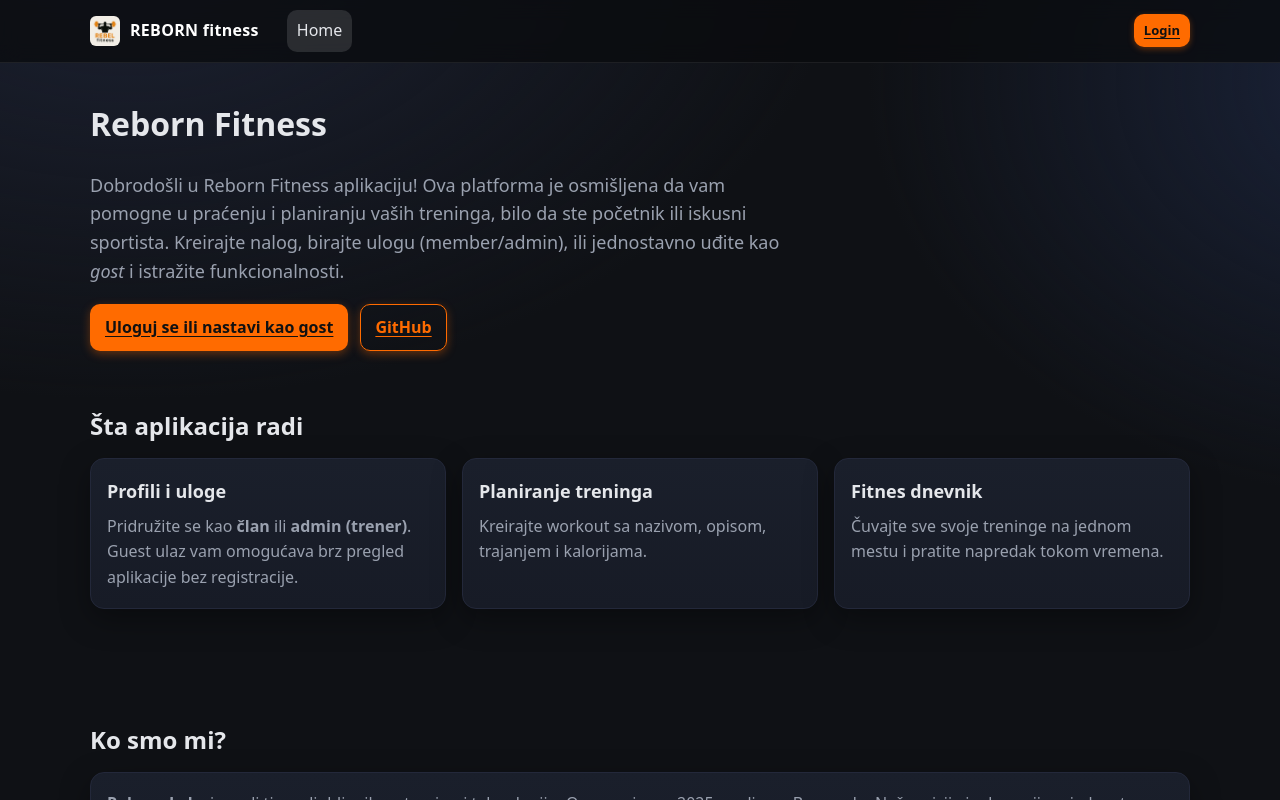
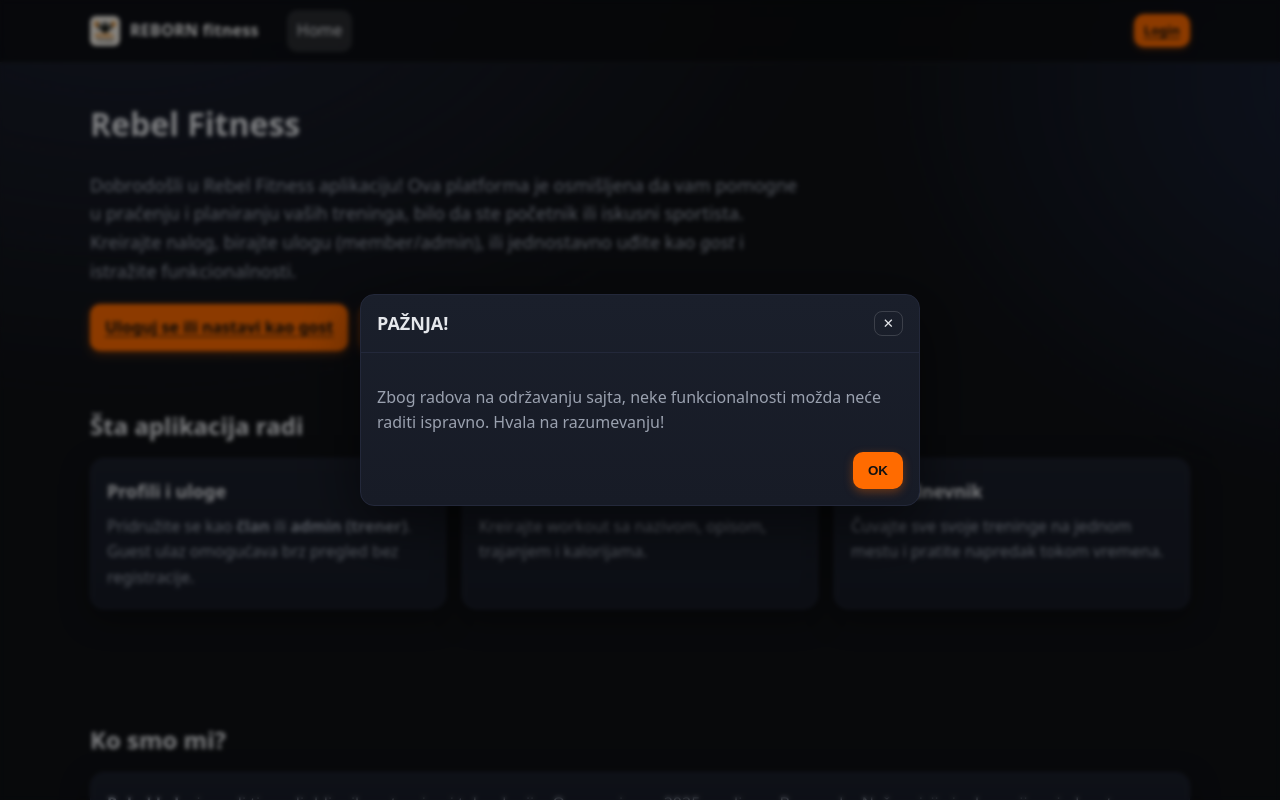
Before and after one commit to elab-development/internet-tehnologije-2024-projekat-fitnesswebapp_20210129_20210288, a React (Vite) app in the folder Domaci2/fitness-frontend/: page / in a window 1280 px wide. Shown: the top 800 px of the page. Built offline with nearby package versions, Linux system fonts and the light colour scheme.

Commit message:
Dodat modal pri ulasku na stranicu, omoguceno nekoliko endpointova, bugfix u logici navbara. Dodat logo u browser karticu

```diff
--- a/Domaci2/fitness-frontend/index.html
+++ b/Domaci2/fitness-frontend/index.html
@@ -1,10 +1,15 @@
 <!doctype html>
-<html lang="en">
+<html lang="sr">
   <head>
     <meta charset="UTF-8" />
-    <link rel="icon" type="image/svg+xml" href="/vite.svg" />
     <meta name="viewport" content="width=device-width, initial-scale=1.0" />
-    <title>fitness-frontend</title>
+
+    <title>REBEL Fitness</title>
+
+    <!-- Favicon iz public/ (cache-busting ?v=2 je opcionalan) -->
+    <link rel="icon" type="image/png" href="/logo.png?v=2" />
+    <link rel="apple-touch-icon" href="/logo.png?v=2" />
+    <meta name="theme-color" content="#ff6b00" />
   </head>
   <body>
     <div id="root"></div>
--- a/Domaci2/fitness-frontend/src/components/NavBar.jsx
+++ b/Domaci2/fitness-frontend/src/components/NavBar.jsx
@@ -1,61 +1,61 @@
-// src/components/NavBar.jsx
-import { NavLink, Link } from "react-router-dom";
+import { NavLink, Link, useNavigate } from "react-router-dom";
+import { useAuth } from "../context/AuthContext";
 import logo from "../assets/logo.png";
-import { getToken, getUser, isMemberOrAdmin, logoutToLogin } from "../utils/auth";
 
+/**
+ * NavBar:
+ * - čita token i user iz globalnog AuthContext-a, ne iz localStorage helpera
+ * - prikazuje ime (i ulogu) nakon logovanja bez reload-a
+ * - logout -> vrati na Home
+ */
 export default function NavBar() {
-  const token = getToken();
-  const user = getUser();
+  const nav = useNavigate();
+  const { token, user, logout } = useAuth();
 
   return (
     <header className="navbar">
       <div className="container nav-inner">
-        {/* brand + logo */}
+        {/* LOGO I NAZIV */}
         <Link to="/" className="brand">
-          <img src={logo} alt="Reborn Fitness" className="brand-logo" />
+          <img src={logo} alt="Rebel Fitness" className="brand-logo" />
           <span className="brand-text">REBORN fitness</span>
         </Link>
 
-        {/* glavna navigacija */}
+        {/* GLAVNI DUGMICI */}
         <nav className="nav-links">
-          <NavLink
-            to="/"
-            className={({ isActive }) => "nav-link" + (isActive ? " is-active" : "")}
-          >
+          <NavLink to="/" className={({ isActive }) => "nav-link" + (isActive ? " is-active" : "")}>
             Home
           </NavLink>
 
           {token && (
-            <NavLink
-              to="/profile"
-              className={({ isActive }) => "nav-link" + (isActive ? " is-active" : "")}
-            >
+            <NavLink to="/profile" className={({ isActive }) => "nav-link" + (isActive ? " is-active" : "")}>
               Profile
             </NavLink>
           )}
 
-          {token && isMemberOrAdmin() && (
-            <NavLink
-              to="/workouts/new"
-              className={({ isActive }) => "nav-link" + (isActive ? " is-active" : "")}
-            >
+          {token && (user?.role === "member" || user?.role === "admin") && (
+            <NavLink to="/workouts/new" className={({ isActive }) => "nav-link" + (isActive ? " is-active" : "")}>
               Add Workout
             </NavLink>
           )}
         </nav>
 
-        {/* desna strana: login / user + logout */}
+        {/* desno: login / user + logout */}
         <div className="nav-right">
           {!token ? (
-            <Link to="/login" className="btn btn-small">
-              Login
-            </Link>
+            <Link to="/login" className="btn btn-small">Login</Link>
           ) : (
             <>
               <span className="user-pill">
-                {user?.name || "User"} <span className="role">({user?.role})</span>
+                {user?.name ?? "User"} <span className="role">({user?.role})</span>
               </span>
-              <button className="btn btn-ghost btn-small" onClick={logoutToLogin}>
+              <button
+                className="btn-ghost btn-small"
+                onClick={async () => {
+                  await logout();
+                  nav("/");
+                }}
+              >
                 Logout
               </button>
             </>
--- a/Domaci2/fitness-frontend/src/components/ui/Modal.jsx
+++ b/Domaci2/fitness-frontend/src/components/ui/Modal.jsx
@@ -1,16 +1,13 @@
-// Skelet za modal
-// TRENUTNO NIJE U UPOTREBI
-
 export default function Modal({ open, title, children, onClose }) {
   if (!open) return null;
   return (
-    <div className="fixed inset-0 z-50 grid place-items-center bg-black/40">
-      <div className="w-[min(520px,95vw)] rounded-xl bg-white p-5 shadow-lg">
-        <div className="flex items-center justify-between mb-3">
-          <h4 className="text-lg font-semibold">{title}</h4>
-          <button onClick={onClose} aria-label="Close">✕</button>
+    <div className="modal-overlay" role="dialog" aria-modal="true">
+      <div className="modal-panel">
+        <div className="modal-head">
+          <h4>{title}</h4>
+          <button className="modal-close" onClick={onClose} aria-label="Zatvori">✕</button>
         </div>
-        {children}
+        <div className="modal-body">{children}</div>
       </div>
     </div>
   );
--- a/Domaci2/fitness-frontend/src/index.css
+++ b/Domaci2/fitness-frontend/src/index.css
@@ -193,3 +193,37 @@ a:hover{ color:#ff9447; text-shadow:0 0 6px rgba(255,128,0,.4); }
   padding:18px 16px;
   box-shadow:var(--shadow);
 }
+
+/* ===== Modal ===== */
+.modal-overlay {
+  position: fixed; inset: 0; z-index: 60;
+  display: grid; place-items: center;
+  background: rgba(0, 0, 0, 0.45);
+  backdrop-filter: blur(2px);
+  animation: fadeIn 160ms ease-out;
+}
+.modal-panel {
+  width: min(560px, 92vw);
+  background: linear-gradient(180deg, #1a1f2b, #171b26);
+  border: 1px solid var(--border);
+  border-radius: 14px;
+  box-shadow: 0 18px 60px rgba(0,0,0,.55);
+  transform: translateY(6px);
+  animation: popIn 180ms ease-out forwards;
+}
+.modal-head {
+  display: flex; align-items: center; justify-content: space-between;
+  padding: 14px 16px; border-bottom: 1px solid var(--border);
+}
+.modal-head h4 { margin: 0; font-size: 18px; }
+.modal-close {
+  background: transparent; color: var(--fg);
+  border: 1px solid rgba(255,255,255,.15);
+  border-radius: 8px; padding: 4px 8px; cursor: pointer;
+}
+.modal-close:hover { background: rgba(255,255,255,.08); }
+.modal-body { padding: 16px; color: var(--muted); }
+
+@keyframes fadeIn { from {opacity:0} to {opacity:1} }
+@keyframes popIn  { from {opacity:.7; transform: translateY(6px) scale(.98)}
+                    to   {opacity:1;  transform: translateY(0)   scale(1)} }
--- a/Domaci2/fitness-frontend/src/pages/Home.jsx
+++ b/Domaci2/fitness-frontend/src/pages/Home.jsx
@@ -1,12 +1,21 @@
-// src/pages/Home.jsx
+import { useEffect, useState } from "react";
 import { Link } from "react-router-dom";
 import { useAuth } from "../context/AuthContext";
+import Modal from "../components/ui/Modal";
+
 
 export default function Home() {
-  // čitanje korisnika iz globalnog auth konteksta
   const { user } = useAuth();
 
-  // lokalni handler za kontakt formu DEMO
+  const [showWelcome, setShowWelcome] = useState(false);
+  useEffect(() => {
+    const seen = localStorage.getItem("rf_seen_welcome");
+    if (!seen) {
+      setShowWelcome(true);
+      localStorage.setItem("rf_seen_welcome", "1");
+    }
+  }, []);
+
   const handleContactSubmit = (e) => {
     e.preventDefault();
     alert("Poruka poslata (demo).");
@@ -14,11 +23,22 @@ export default function Home() {
 
   return (
     <div className="page">
-      {/* INTRO / HERO */}
+      {/* Modal */}
+      <Modal open={showWelcome} title="PAŽNJA!" onClose={() => setShowWelcome(false)}>
+        <p>
+          Zbog radova na održavanju sajta, neke funkcionalnosti možda neće raditi ispravno.
+          Hvala na razumevanju!
+        </p>
+        <div style={{ display: "flex", justifyContent: "flex-end", marginTop: 12 }}>
+          <button className="btn" onClick={() => setShowWelcome(false)}>OK</button>
+        </div>
+      </Modal>
+
+      {/* HERO */}
       <header className="intro container">
-        <h1>Reborn Fitness</h1>
+        <h1>Rebel Fitness</h1>
         <p className="lead">
-          Dobrodošli u Reborn Fitness aplikaciju! Ova platforma je osmišljena da vam pomogne
+          Dobrodošli u Rebel Fitness aplikaciju! Ova platforma je osmišljena da vam pomogne
           u praćenju i planiranju vaših treninga, bilo da ste početnik ili iskusni sportista.
           Kreirajte nalog, birajte ulogu (member/admin), ili jednostavno uđite kao <i>gost</i> i istražite funkcionalnosti.
         </p>
@@ -26,49 +46,36 @@ export default function Home() {
         <div className="hero-actions">
           {!user ? (
             <>
-              <Link className="btn" to="/login">
-                Uloguj se ili nastavi kao gost
-              </Link>
+              <Link className="btn" to="/login">Uloguj se ili nastavi kao gost</Link>
               <a
                 className="btn btn-outline"
                 href="https://github.com/elab-development/internet-tehnologije-2024-projekat-fitnesswebapp_20210129_20210288"
-                target="_blank"
-                rel="noreferrer"
+                target="_blank" rel="noreferrer"
               >
                 GitHub
               </a>
             </>
           ) : (
             <>
-              <Link className="btn" to="/profile">
-                Moj profil
-              </Link>
-              <Link className="btn btn-outline" to="/workouts/new">
-                Dodaj workout
-              </Link>
+              <Link className="btn" to="/profile">Moj profil</Link>
+              <Link className="btn btn-outline" to="/workouts/new">Dodaj workout</Link>
             </>
           )}
         </div>
       </header>
 
-      {/* ŠTA APLIKACIJA RADI*/}
+      {/* ŠTA APLIKACIJA RADI */}
       <section className="section container">
         <h2 style={{ marginTop: 0, marginBottom: 12 }}>Šta aplikacija radi</h2>
-
         <div className="grid-3">
           <article className="card">
             <h3>Profili i uloge</h3>
-            <p>
-              Pridružite se kao <b>član</b> ili <b>admin (trener)</b>. Guest ulaz vam omogućava
-              brz pregled aplikacije bez registracije.
-            </p>
+            <p>Pridružite se kao <b>član</b> ili <b>admin (trener)</b>. Guest ulaz omogućava brz pregled bez registracije.</p>
           </article>
-
           <article className="card">
             <h3>Planiranje treninga</h3>
             <p>Kreirajte workout sa nazivom, opisom, trajanjem i kalorijama.</p>
           </article>
-
           <article className="card">
             <h3>Fitnes dnevnik</h3>
             <p>Čuvajte sve svoje treninge na jednom mestu i pratite napredak tokom vremena.</p>
@@ -79,47 +86,36 @@ export default function Home() {
       {/* KO SMO MI? */}
       <section className="section container">
         <h2 style={{ marginTop: 0, marginBottom: 12 }}>Ko smo mi?</h2>
-
         <div className="card">
           <p style={{ marginTop: 0 }}>
-            <b>Reborn Labs</b> je mali tim zaljubljenika u trening i tehnologiju. Osnovani smo 2025. godine u Beogradu.
+            <b>Rebel Labs</b> je mali tim zaljubljenika u trening i tehnologiju. Osnovani smo 2025. godine u Beogradu.
             Naša misija je da spojimo jednostavan korisnički doživljaj sa realnim potrebama vežbača i trenera.
           </p>
-
           <div className="hr" />
-
-          <p style={{ marginBottom: 0 }}>
-            Zašto baš mi? Zato što slušamo korisnike i pravimo alat koji ne komplikuje — već <b>radi</b>.
-          </p>
+          <p style={{ marginBottom: 0 }}>Zašto baš mi? Slušamo korisnike i pravimo alat koji ne komplikuje — već <b>radi</b>.</p>
         </div>
       </section>
 
-      {/* KONTAKT — DEMO, ne salje na backend. NEMA ENDPOINT! */}
+      {/* KONTAKT (demo) */}
       <section className="section container">
         <h2 style={{ marginTop: 0, marginBottom: 12 }}>Kontakt</h2>
-
         <form className="form card" onSubmit={handleContactSubmit}>
           <div className="contact-grid">
             <div className="field">
               <label htmlFor="fullName">Ime i prezime</label>
               <input id="fullName" name="fullName" type="text" placeholder="Vaše ime" required />
             </div>
-
             <div className="field">
               <label htmlFor="email">Email</label>
               <input id="email" name="email" type="email" placeholder="you@example.com" required />
             </div>
           </div>
-
           <div className="field">
             <label htmlFor="message">Poruka</label>
             <textarea id="message" name="message" rows={4} placeholder="Napišite nam kratak opis..." />
           </div>
-
           <div className="form-actions">
-            <button type="submit" className="btn">
-              Pošalji poruku
-            </button>
+            <button type="submit" className="btn">Pošalji poruku</button>
           </div>
         </form>
       </section>
```
Also changed, not shown: Domaci2/fitness-frontend/src/components/SetTitle.jsx (added, +10 -0 lines), Domaci2/fitness-frontend/src/context/AuthContext.jsx (+19 -17 lines), Domaci2/fitness-frontend/src/pages/Login.jsx (+43 -19 lines), Domaci2/fitness-frontend/public/logo.png (added).
